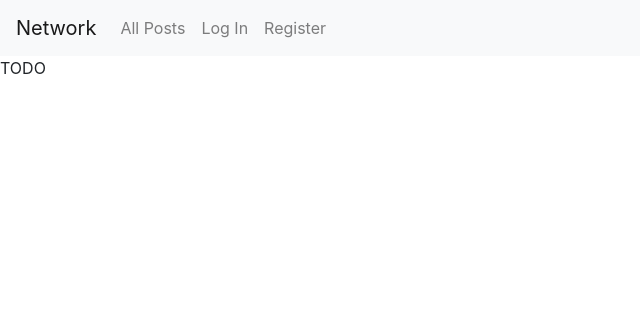
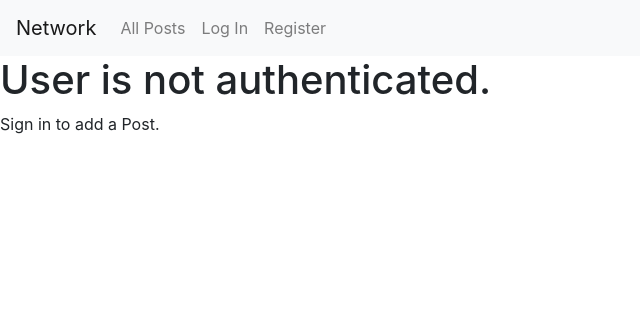
Before and after one commit to boshhy/Network, a Django app: page / in a window 1280 px wide. Shown: the top 316 px of the page, without its empty margins (0-640 px from the left). Run offline with Django 3.2, Linux system fonts and the light colour scheme; data that the repository does not hold is empty; some libraries are stand-ins or nearby versions.

Commit message:
Added ability for user to add a post

```diff
--- a/network/templates/network/index.html
+++ b/network/templates/network/index.html
@@ -1,5 +1,28 @@
 {% extends "network/layout.html" %}
 
 {% block body %}
-    TODO
+    <h1>{{ test }}</h1>
+    {% if user.is_authenticated %}
+    <div>
+        <form id="post_form" action="{% url 'post' %}" method="POST">
+            <h4>Add a Post</h4>
+            {% csrf_token %}
+            {% for field in post_form %}
+                    {{ field }}
+            {% endfor %}
+            <br><button class="post_button" id="post_button_id" type="submit">Add a Post</button>
+        </form>
+    </div>
+    {% else %}
+    <div id="unauthorized">
+        Sign in to add a Post. <br>
+    </div>
+    {% endif %}
+    <div id="all_posts">
+        {% for post in all_posts %}
+            <div id="single_post">
+                {{ post }}
+            </div>
+        {% endfor %}
+    </div>
 {% endblock %}
--- a/network/urls.py
+++ b/network/urls.py
@@ -1,4 +1,5 @@
 
+from unicodedata import name
 from django.urls import path
 
 from . import views
@@ -7,5 +8,6 @@ urlpatterns = [
     path("", views.index, name="index"),
     path("login", views.login_view, name="login"),
     path("logout", views.logout_view, name="logout"),
-    path("register", views.register, name="register")
+    path("register", views.register, name="register"),
+    path('post', views.post, name='post'),
 ]
--- a/network/views.py
+++ b/network/views.py
@@ -3,12 +3,32 @@ from django.db import IntegrityError
 from django.http import HttpResponse, HttpResponseRedirect
 from django.shortcuts import render
 from django.urls import reverse
+from .forms import PostForm
+from .models import Posts, Profile
+
 
 from .models import User
 
+# TODO make sure to delete one index definition (currently 2 exist)
+
+
+# def index(request):
+#    return render(request, "network/index.html")
+
 
 def index(request):
-    return render(request, "network/index.html")
+    all_posts = Posts.objects.all().order_by('-time_posted')
+    if request.user.is_authenticated:
+        return render(request, "network/index.html", {
+            "all_posts": all_posts,
+            "post_form": PostForm(),
+            "test": "User is signed in.",
+        })
+    else:
+        return render(request, "network/index.html", {
+            "all_posts": all_posts,
+            "test": "User is not authenticated."
+        })
 
 
 def login_view(request):
@@ -61,3 +81,15 @@ def register(request):
         return HttpResponseRedirect(reverse("index"))
     else:
         return render(request, "network/register.html")
+
+
+def post(request):
+    user = request.user
+    if request.method == "POST":
+        form = PostForm(request.POST)
+        if form.is_valid():
+            post = form.cleaned_data["post"]
+            new_post = Posts(user=request.user, post=post)
+            new_post.save()
+    print(user)
+    return HttpResponseRedirect(reverse("index"))
```
Also changed, not shown: network/forms.py (added, +7 -0 lines), network/models.py (+38 -0 lines).
